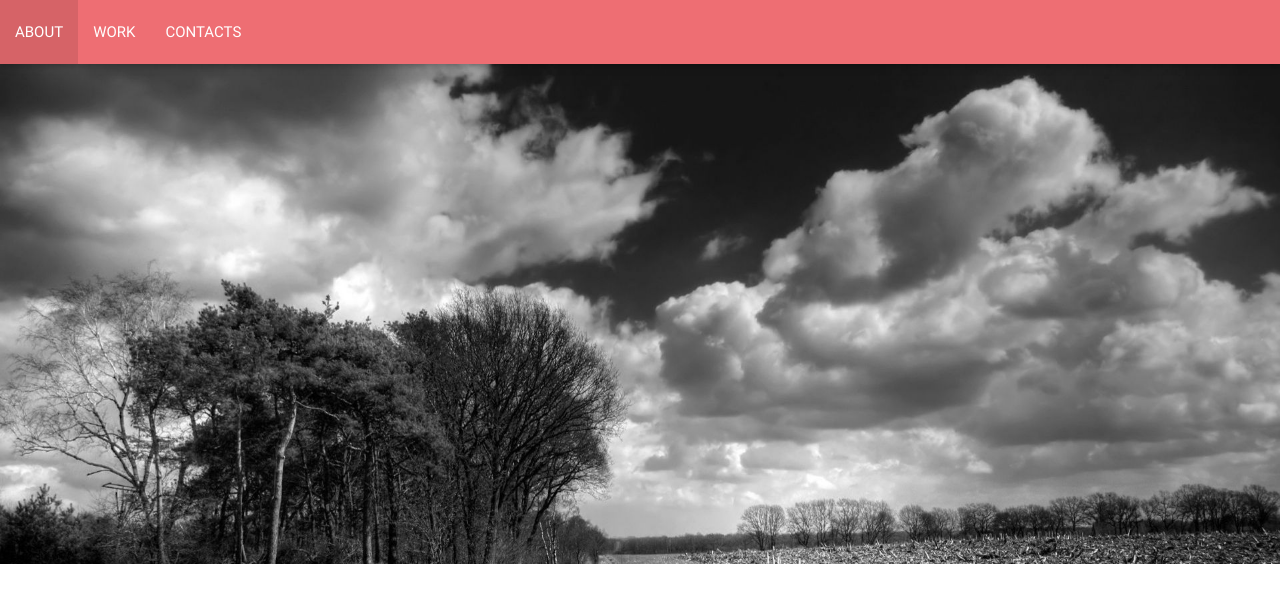
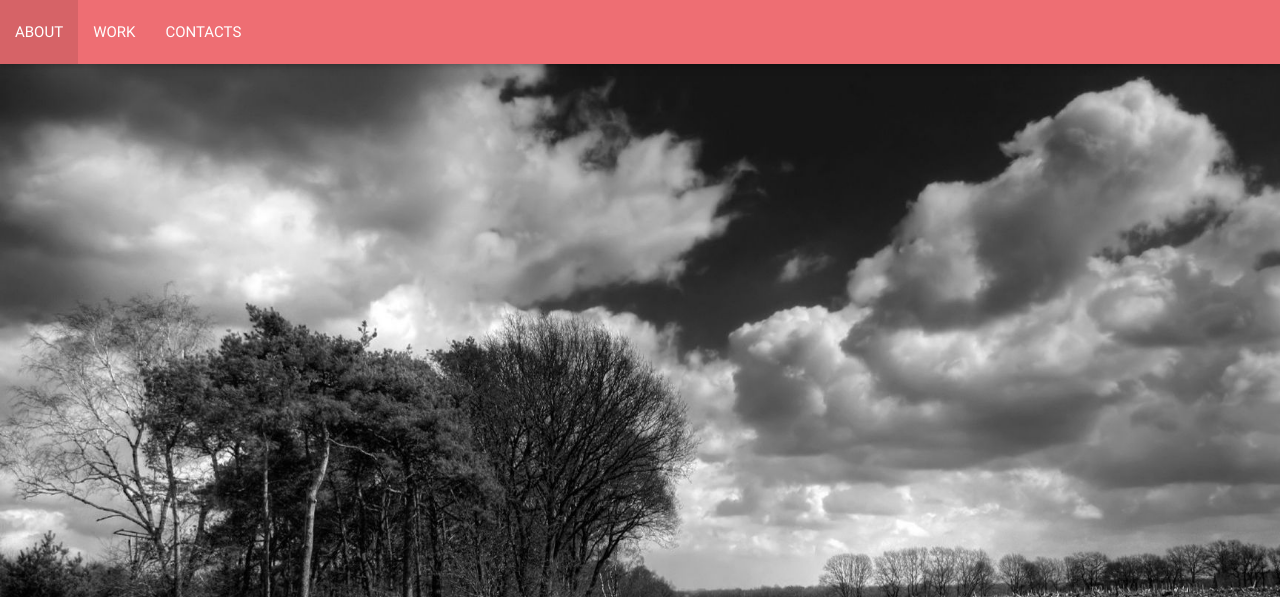
Before and after one commit to valentineRutto/simpleparallax, a plain HTML site: page index.html in a window 1280 px wide. Shown: the top 597 px of the page. Drawn offline with nearby package versions, Linux system fonts and the light colour scheme.

Commit message:
made the webpage respsonsive

```diff
--- a/customcss.css
+++ b/customcss.css
@@ -17,11 +17,12 @@ padding: 300px 0;
     background-attachment: fixed;
 }
 #height {
-      height: "1000px";
+      height:100%;
+    width: 100%;
     }
 #nav{
 height:100%;
-    width: "600px";
+    width: 100%;
     align-content: center;
 }
 #body
```
